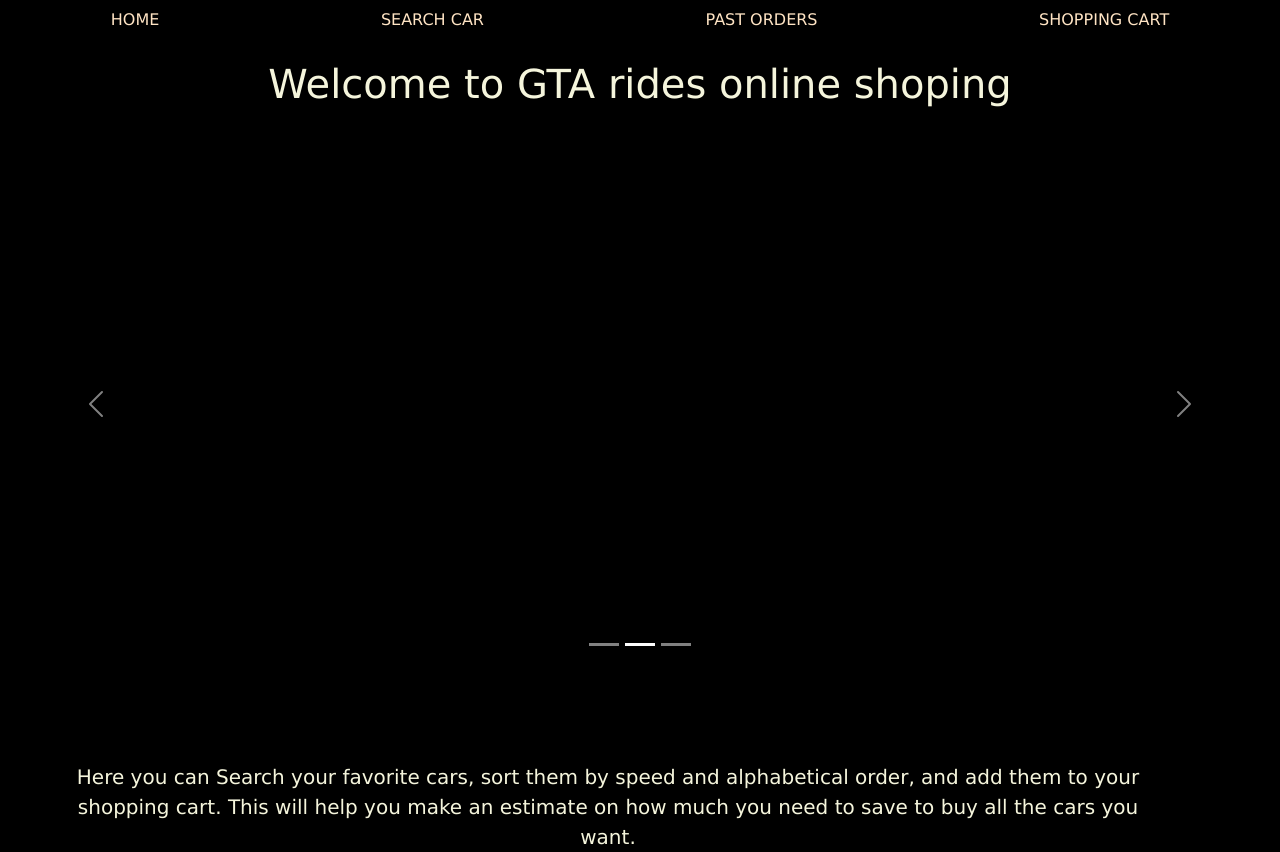
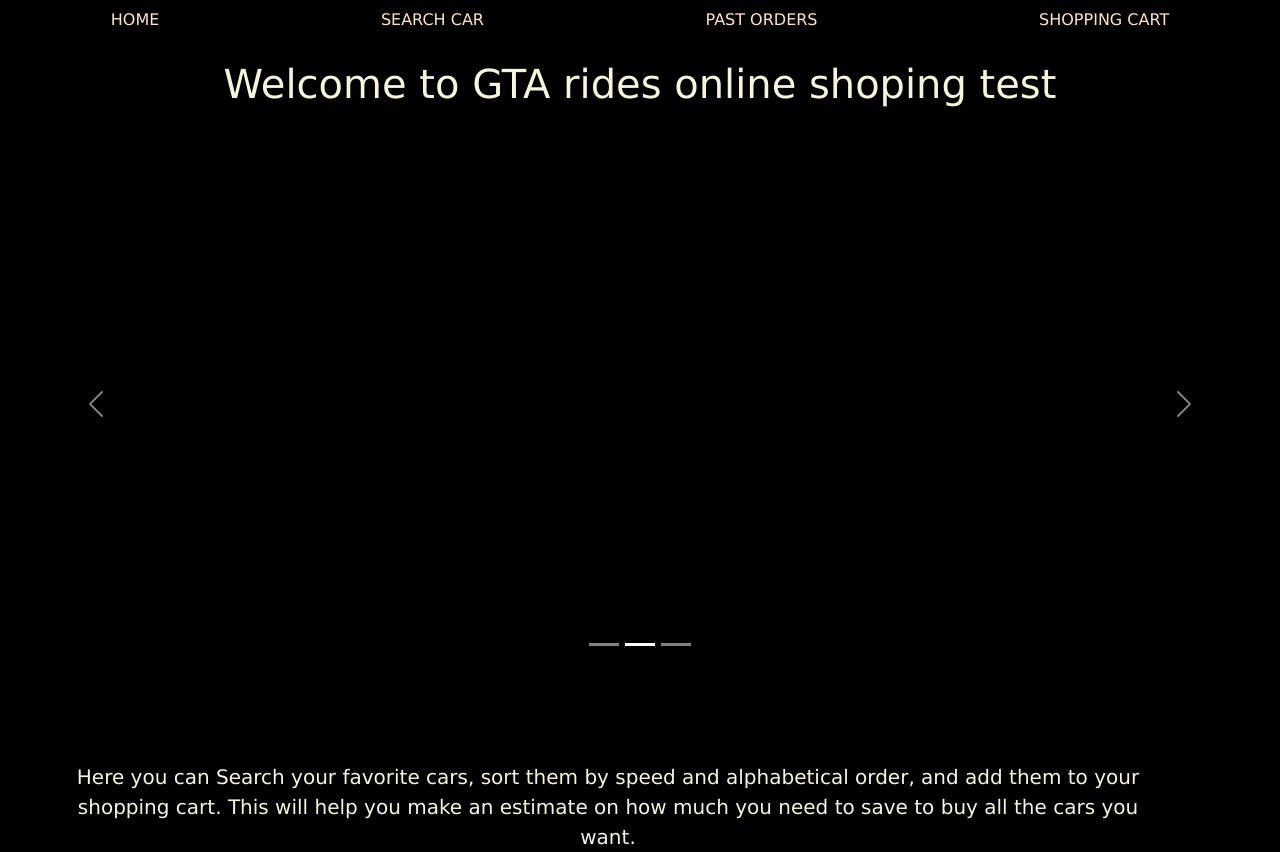
Before and after one commit to Alvaro3c/GTA-vehicles-e-comerce, a React (Vite) app in the folder client/: page /home in a window 1280 px wide. Built offline with nearby package versions, Linux system fonts and the light colour scheme.

Commit message:
name of title changed and test

```diff
--- a/client/index.html
+++ b/client/index.html
@@ -7,7 +7,7 @@
     integrity="sha384-xOolHFLEh07PJGoPkLv1IbcEPTNtaed2xpHsD9ESMhqIYd0nLMwNLD69Npy4HI+N" crossorigin="anonymous">
 
   <meta name="viewport" content="width=device-width, initial-scale=1.0" />
-  <title>Vite + React</title>
+  <title>GTA rides</title>
 </head>
 
 <body>
--- a/client/src/components/Home/Home.jsx
+++ b/client/src/components/Home/Home.jsx
@@ -17,7 +17,7 @@
   };
   return <>
 
-    <h1>Welcome {userData?.user?.nick_name} to GTA rides online shoping</h1>
+    <h1>Welcome {userData?.user?.nick_name} to GTA rides online shoping test</h1>
     <section>
       <Carousel className="carousel-container d-md-block mx-auto" activeIndex={index} onSelect={handleSelect}>
         <Carousel.Item className="center">
```
Also changed, not shown: 1 other file (tests, documents, lock files or other folders).
